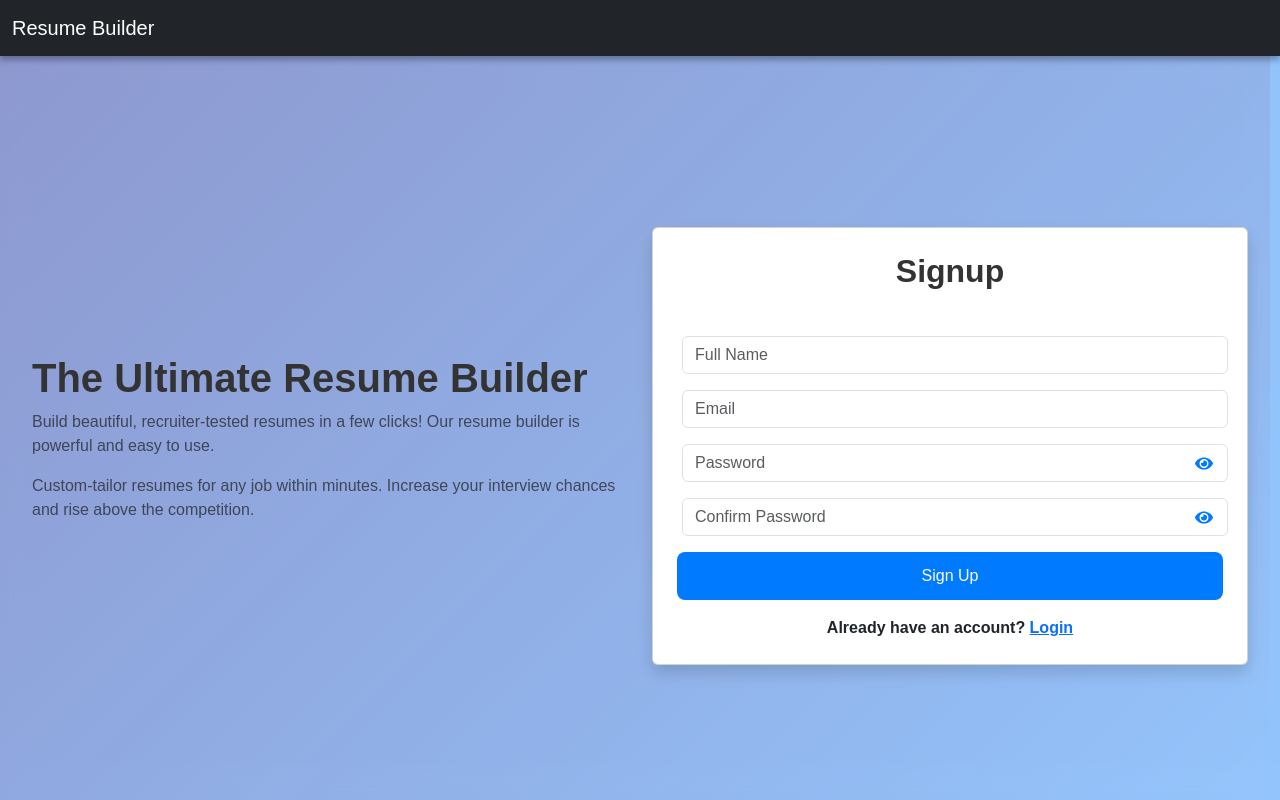
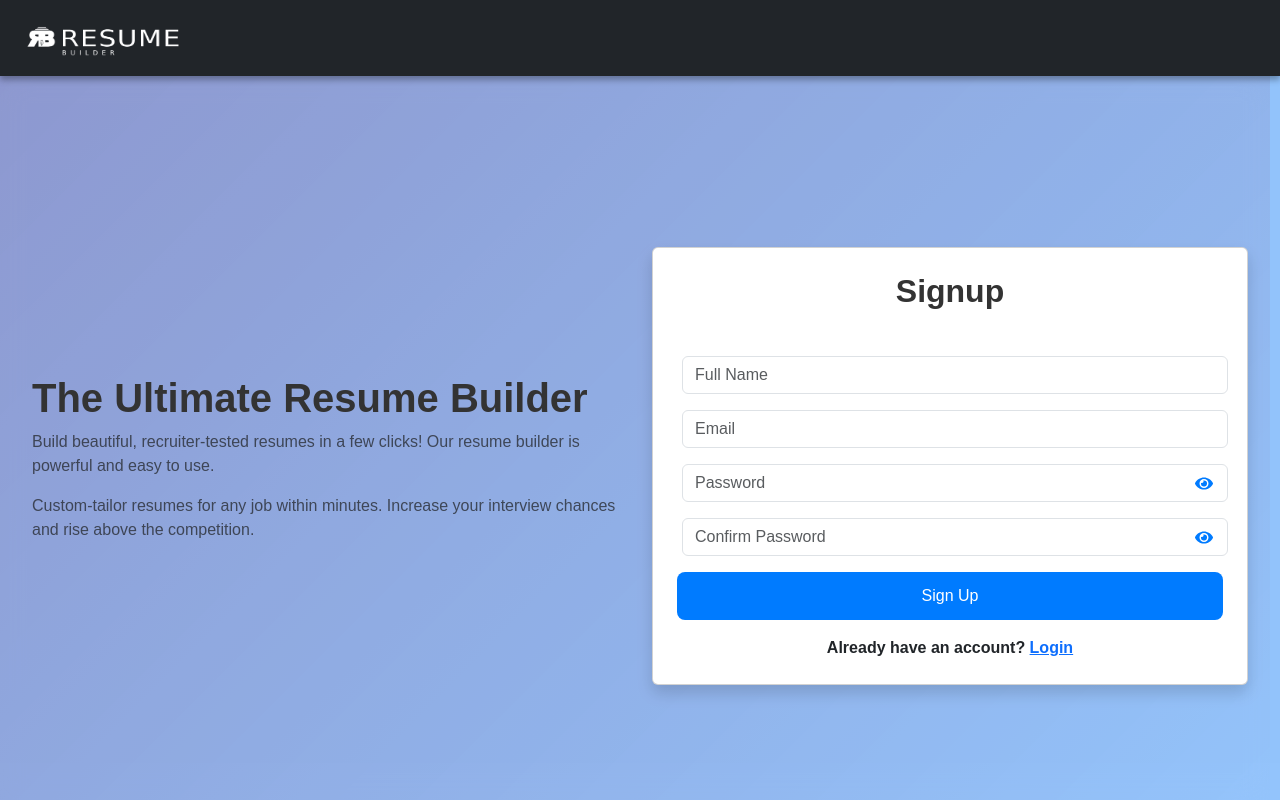
Before and after one commit to deepakreddygit/resumebuilder, a React (Create React App) app in the folder client/: page /signup in a window 1280 px wide. Built offline with nearby package versions, Linux system fonts and the light colour scheme.

Commit message:
Added logo and password authentication

```diff
--- a/client/src/components/Navbar.js
+++ b/client/src/components/Navbar.js
@@ -3,6 +3,7 @@ import { AuthContext } from "../context/AuthContext";
 import { useNavigate } from "react-router-dom";
 import "bootstrap/dist/css/bootstrap.min.css";
 import "../styles/Navbar.css";
+import Logo from "../components/Logo.png"
 
 function Navbar() {
   const { isAuthenticated, setIsAuthenticated } = useContext(AuthContext);
@@ -19,7 +20,7 @@ function Navbar() {
     <nav className="top-nav navbar navbar-expand-lg navbar-dark bg-dark">
       <div className="container-fluid">
         {/* Brand on the left */}
-        <div className="navbar-brand">Resume Builder</div>
+        <div className="navbar-brand "><img src={Logo} alt="Logo" style={{ height: "50px", width: "auto" }} /></div>
 
         {/* Logout button on the right */}
         {isAuthenticated && (
--- a/client/src/pages/Signup.js
+++ b/client/src/pages/Signup.js
@@ -19,6 +19,12 @@ function Signup() {
 
     const handleSignup = async (e) => {
         e.preventDefault();
+        const passwordRegex = /^(?=.*[a-z])(?=.*[A-Z])(?=.*\d)(?=.*[!@#$%^&*()_+{}\[\]:;<>,.?~\\-]).{8,}$/;
+        if(!passwordRegex.test(password)){
+            setMessage("A password should have atleast 8 Characters and special character");
+            navigate("/signup");
+            return;
+        }
 
         if (password !== confirmPassword) {
             setMessage("Passwords do not match!");
--- a/client/src/styles/Navbar.css
+++ b/client/src/styles/Navbar.css
@@ -5,6 +5,7 @@ body {
    overflow-x: hidden;
    overflow-y: hidden;
   }
+
 
 
 @media (max-width: 768px) {
```
Also changed, not shown: client/src/components/Logo.png (added).
